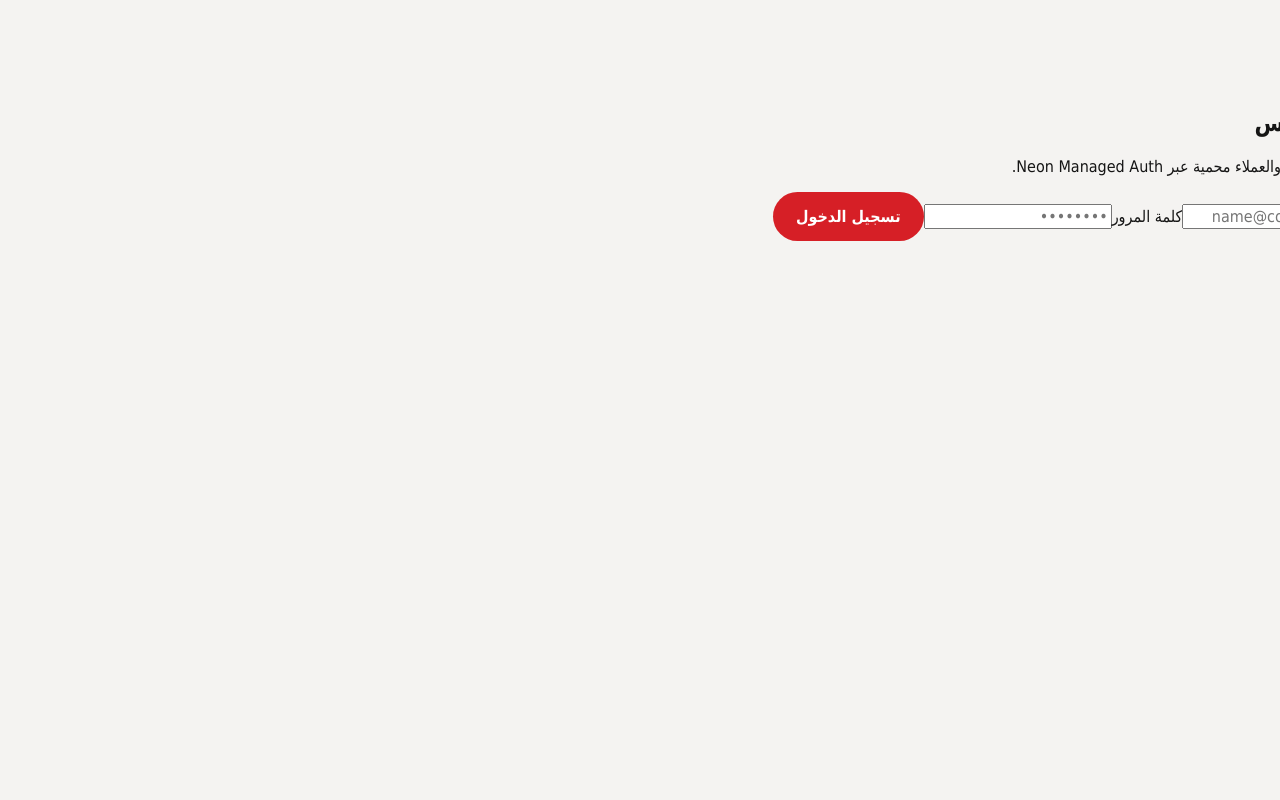
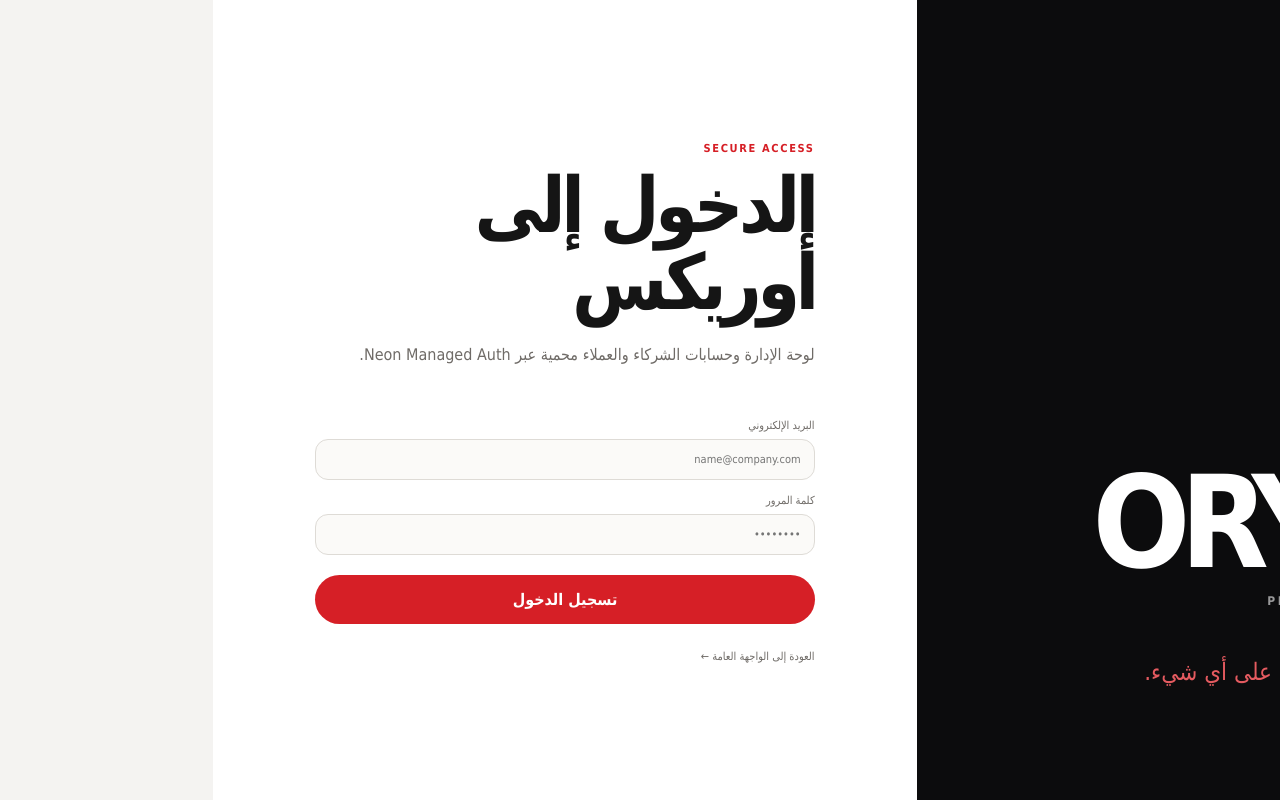
Before and after one commit to skandermahyoub/oryx-print-network, a Next.js app: page /auth/sign-in in a window 1280 px wide. Built offline with nearby package versions, Linux system fonts and the light colour scheme; no server answers.

Commit message:
feat: style auth and customer digital office

```diff
--- a/src/app/globals.css
+++ b/src/app/globals.css
@@ -322,3 +322,20 @@ footer{min-height:130px;background:var(--black);color:#fff;padding:36px 5vw;disp
 .workflow-preview article:last-child:after{display:none}.workflow-preview span{display:block;color:var(--red);font-size:9px;font-weight:900;margin-bottom:25px}.workflow-preview strong{font-size:12px;line-height:1.5}
 @media(max-width:900px){.workflow-preview{grid-template-columns:repeat(2,1fr)}.workflow-preview article:nth-child(2n):after{display:none}}
 @media(max-width:520px){.workflow-preview{grid-template-columns:1fr}.workflow-preview article:after{display:none}}
+
+
+/* Authentication & customer digital office */
+.auth-page{min-height:100vh;display:grid;grid-template-columns:.9fr 1.1fr;background:#f5f2ed}
+.auth-brand{background:var(--black);color:#fff;padding:7vw;display:flex;flex-direction:column;justify-content:flex-end;min-height:100vh}
+.auth-brand>span{font-size:clamp(72px,10vw,150px);font-weight:950;letter-spacing:-.08em;line-height:.8}.auth-brand>strong{letter-spacing:.22em;font-size:12px;color:#999;margin-top:20px}.auth-brand>p{font-size:24px;color:#e55b60;margin-top:50px}
+.auth-panel{padding:8vw;display:flex;flex-direction:column;justify-content:center;background:#fff}.auth-panel h1{font-size:clamp(46px,6vw,78px);letter-spacing:-.06em;line-height:1;margin:12px 0 18px}.auth-panel>div>p{color:var(--muted);line-height:1.85;max-width:630px}
+.auth-form{display:grid;gap:14px;margin-top:34px;max-width:560px}.auth-form label{display:flex;flex-direction:column;gap:7px;font-size:11px;color:var(--muted)}.auth-form input{border:1px solid var(--line);border-radius:13px;padding:13px;background:#fbfaf8}.auth-form .primary-button{margin-top:6px}
+.auth-switch{font-size:12px;color:var(--muted);margin-top:18px}.auth-switch a{color:var(--red);font-weight:900}.auth-back{margin-top:26px;font-size:11px;color:var(--muted)}
+.admin-security-bar{height:42px;background:#080809;color:#fff;border-bottom:1px solid #242426;display:flex;align-items:center;gap:18px;padding:0 24px;font-size:10px}.admin-security-bar strong{font-size:13px}.admin-security-bar span{color:#777}.admin-security-bar a:last-child{margin-inline-start:auto;color:#999}
+.customer-account-page{min-height:100vh;background:#f5f2ed;padding-bottom:90px}
+.customer-account-head{padding:82px 7vw 54px;background:#fff;border-bottom:1px solid var(--line);display:flex;justify-content:space-between;gap:30px;align-items:end}.customer-account-head h1{font-size:clamp(48px,7vw,86px);letter-spacing:-.06em;line-height:1;margin:12px 0}.customer-account-head p{color:var(--muted)}.account-actions{display:flex;gap:10px;flex-wrap:wrap}
+.customer-account-kpis{width:min(1180px,calc(100% - 32px));margin:28px auto 14px;display:grid;grid-template-columns:repeat(4,1fr);gap:10px}.customer-account-kpis article{background:#fff;border:1px solid var(--line);border-radius:20px;padding:20px}.customer-account-kpis small{display:block;color:var(--muted);margin-bottom:14px}.customer-account-kpis strong{font-size:34px}
+.customer-account-section{width:min(1180px,calc(100% - 32px));margin:14px auto;background:#fff;border:1px solid var(--line);border-radius:24px;padding:22px}.account-section-head{display:flex;justify-content:space-between;gap:16px;align-items:center;margin-bottom:16px}.account-section-head h2{margin:0;font-size:26px}.account-section-head a{font-size:11px;color:var(--red);font-weight:900}
+.customer-order-list{display:grid;gap:8px}.customer-order-list>article{display:grid;grid-template-columns:1.1fr .7fr .8fr .8fr 1fr;gap:10px;align-items:center;border:1px solid var(--line);border-radius:14px;padding:13px}.customer-order-list small{display:block;color:var(--muted);font-size:9px}.customer-order-list strong{font-size:17px}.customer-order-list>article>span{font-size:11px;color:var(--muted)}.customer-order-list>article>b{text-align:left;direction:ltr}.account-empty{border:1px dashed var(--line);border-radius:14px;padding:30px;text-align:center;color:var(--muted)}.account-empty strong{color:var(--ink)}.account-empty p{margin-bottom:0}
+@media(max-width:900px){.auth-page{grid-template-columns:1fr}.auth-brand{min-height:300px}.customer-account-head{align-items:flex-start;flex-direction:column}.customer-account-kpis{grid-template-columns:1fr 1fr}.customer-order-list>article{grid-template-columns:1fr 1fr}}
+@media(max-width:560px){.auth-panel{padding:54px 20px}.auth-brand{padding:48px 20px}.customer-account-head{padding:62px 20px 40px}.customer-account-kpis{grid-template-columns:1fr}.customer-order-list>article{grid-template-columns:1fr}.customer-order-list>article>b{text-align:right}}
```
